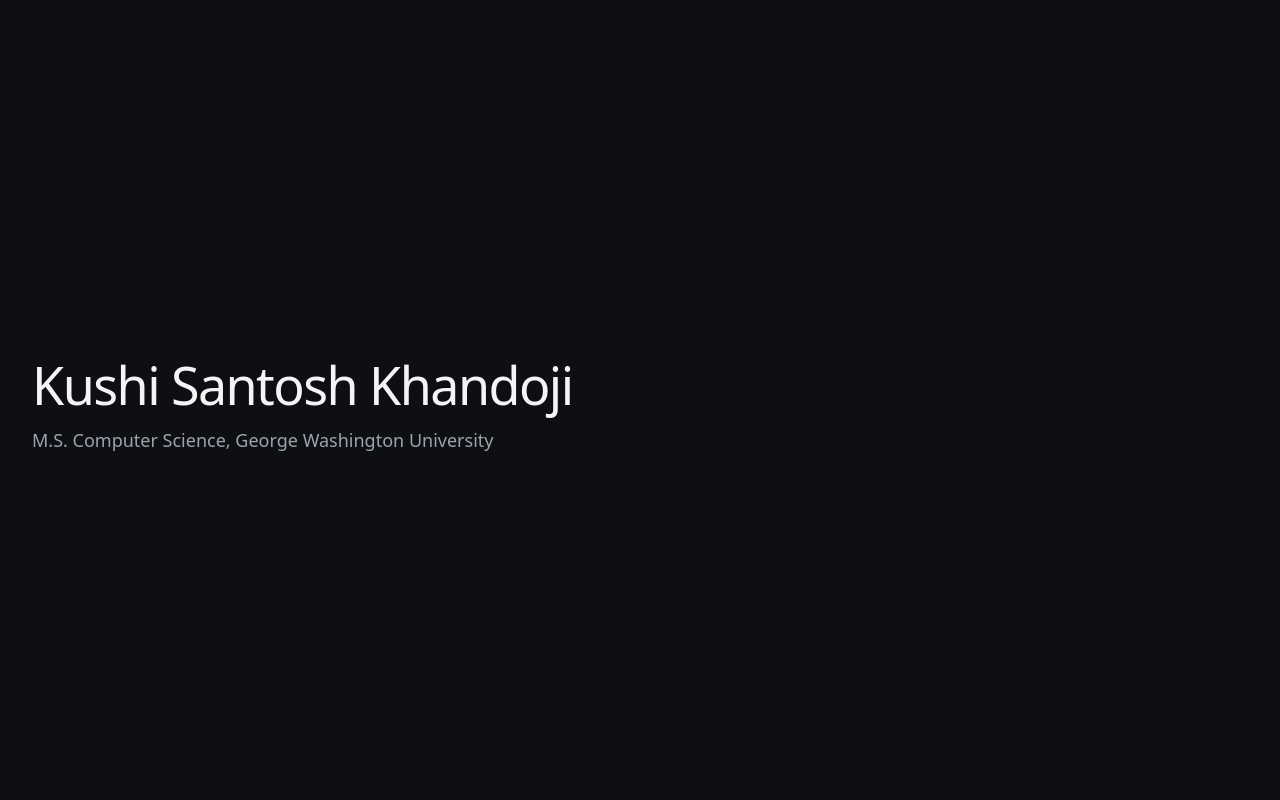
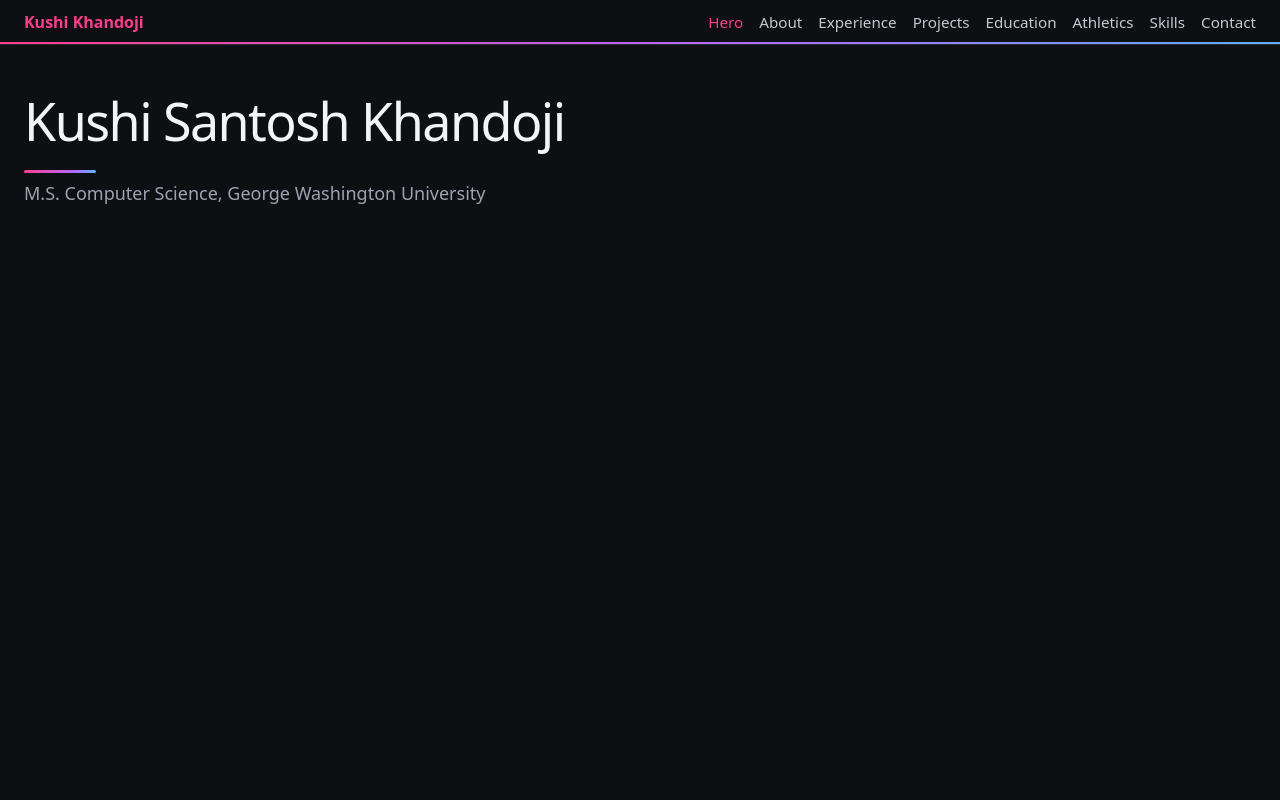
Before and after one commit to kushisantu/portfolio, a React (Vite) app: page / in a window 1280 px wide. Shown: the top 800 px of the page. Built offline with nearby package versions, Linux system fonts and the light colour scheme.

Commit message:
sticky nav created

```diff
--- a/src/App.tsx
+++ b/src/App.tsx
@@ -1,9 +1,163 @@
+import { useEffect, useRef, useState } from 'react'
+
+const sections = [
+  {
+    id: 'hero',
+    label: 'Hero',
+    heading: 'Kushi Santosh Khandoji',
+    text: 'M.S. Computer Science, George Washington University',
+  },
+  {
+    id: 'about',
+    label: 'About',
+    heading: 'About',
+    text: 'A short introduction will go here.',
+  },
+  {
+    id: 'experience',
+    label: 'Experience',
+    heading: 'Experience',
+    text: 'Experience entries will go here.',
+  },
+  {
+    id: 'projects',
+    label: 'Projects',
+    heading: 'Projects',
+    text: 'Project entries will go here.',
+  },
+  {
+    id: 'education',
+    label: 'Education',
+    heading: 'Education',
+    text: 'Education entries will go here.',
+  },
+  {
+    id: 'athletics',
+    label: 'Athletics',
+    heading: 'Athletics',
+    text: 'Athletics entries will go here.',
+  },
+  {
+    id: 'skills',
+    label: 'Skills',
+    heading: 'Skills',
+    text: 'Skills will go here.',
+  },
+  {
+    id: 'contact',
+    label: 'Contact',
+    heading: 'Contact',
+    text: 'Contact details will go here.',
+  },
+] as const
+
+type SectionId = (typeof sections)[number]['id']
+
+function markerLine() {
+  const header = document.querySelector('.site-header')
+  const bottom = header?.getBoundingClientRect().bottom ?? 48
+  return bottom + 32
+}
+
+function sectionAtMarker(): SectionId {
+  const line = markerLine()
+  let current: SectionId = sections[0].id
+  for (const section of sections) {
+    const node = document.getElementById(section.id)
+    if (node && node.getBoundingClientRect().top <= line) {
+      current = section.id
+    }
+  }
+  return current
+}
+
 function App() {
+  const [menuOpen, setMenuOpen] = useState(false)
+  const [activeId, setActiveId] = useState<SectionId>('hero')
+  const lockedId = useRef<SectionId | null>(null)
+
+  useEffect(() => {
+    function sync() {
+      const current = sectionAtMarker()
+      if (lockedId.current && current !== lockedId.current) return
+      lockedId.current = null
+      setActiveId((prev) => (prev === current ? prev : current))
+    }
+
+    function releaseLock() {
+      lockedId.current = null
+      sync()
+    }
+
+    window.addEventListener('scroll', sync, { passive: true })
+    window.addEventListener('scrollend', releaseLock)
+    window.addEventListener('wheel', releaseLock, { passive: true })
+    window.addEventListener('touchmove', releaseLock, { passive: true })
+    sync()
+
+    return () => {
+      window.removeEventListener('scroll', sync)
+      window.removeEventListener('scrollend', releaseLock)
+      window.removeEventListener('wheel', releaseLock)
+      window.removeEventListener('touchmove', releaseLock)
+    }
+  }, [])
+
+  function selectSection(id: SectionId) {
+    lockedId.current = id
+    setActiveId(id)
+    setMenuOpen(false)
+  }
+
   return (
-    <main>
-      <h1>Kushi Santosh Khandoji</h1>
-      <p>M.S. Computer Science, George Washington University</p>
-    </main>
+    <>
+      <header
+        className={menuOpen ? 'site-header is-open' : 'site-header'}
+        onKeyDown={(event) => {
+          if (event.key === 'Escape') setMenuOpen(false)
+        }}
+      >
+        <div className="header-bar">
+          <a className="brand" href="#hero" onClick={() => selectSection('hero')}>
+            Kushi Khandoji
+          </a>
+          <button
+            type="button"
+            className="menu-button"
+            aria-expanded={menuOpen}
+            aria-controls="site-nav"
+            onClick={() => setMenuOpen((open) => !open)}
+          >
+            {menuOpen ? 'Close' : 'Menu'}
+          </button>
+        </div>
+        <nav id="site-nav" aria-label="Page sections">
+          <ul className="nav-list">
+            {sections.map((section) => (
+              <li key={section.id}>
+                <a
+                  href={`#${section.id}`}
+                  aria-current={activeId === section.id ? 'true' : undefined}
+                  onClick={() => selectSection(section.id)}
+                >
+                  {section.label}
+                </a>
+              </li>
+            ))}
+          </ul>
+        </nav>
+      </header>
+
+      {sections.map((section) => {
+        const Heading = section.id === 'hero' ? 'h1' : 'h2'
+        return (
+          <section id={section.id} key={section.id}>
+            <Heading>{section.heading}</Heading>
+            <p>{section.text}</p>
+          </section>
+        )
+      })}
+    </>
   )
 }
 
--- a/src/index.css
+++ b/src/index.css
@@ -1,7 +1,13 @@
 :root {
   color-scheme: dark;
+  --pink: #ff3d8a;
+  --pink-soft: rgba(255, 61, 138, 0.16);
+  --purple: #b06bff;
+  --blue: #5eb0ff;
+  --bg: #0e0f12;
+  --line: #2a2c33;
   font-family: system-ui, "Segoe UI", Roboto, sans-serif;
-  background: #0e0f12;
+  background: var(--bg);
   color: #f3f4f6;
   font-synthesis: none;
   text-rendering: optimizeLegibility;
@@ -9,28 +15,185 @@
   -moz-osx-font-smoothing: grayscale;
 }
 
+html {
+  scroll-behavior: smooth;
+  scroll-padding-top: 4rem;
+}
+
+@media (prefers-reduced-motion: reduce) {
+  html {
+    scroll-behavior: auto;
+  }
+}
+
 body {
   margin: 0;
 }
 
-main {
-  min-height: 100svh;
+.site-header {
+  position: sticky;
+  top: 0;
+  z-index: 10;
   display: flex;
-  flex-direction: column;
-  justify-content: center;
-  box-sizing: border-box;
-  padding: 2rem;
+  align-items: center;
+  justify-content: space-between;
+  gap: 1.5rem;
+  background: var(--bg);
+  border-bottom: 1px solid var(--line);
+  padding: 0.7rem 1.5rem;
 }
 
-h1 {
+.site-header::after {
+  content: "";
+  position: absolute;
+  right: 0;
+  bottom: 0;
+  left: 0;
+  height: 2px;
+  background: linear-gradient(90deg, var(--pink), var(--purple) 58%, var(--blue));
+}
+
+.header-bar {
+  display: flex;
+  align-items: center;
+}
+
+.brand {
+  color: var(--pink);
+  font-weight: 600;
+  text-decoration: none;
+  white-space: nowrap;
+}
+
+.menu-button {
+  display: none;
+  margin-left: auto;
+  border: 1px solid #3a3d46;
+  border-radius: 6px;
+  background: transparent;
+  color: #f3f4f6;
+  font: inherit;
+  font-size: 0.95rem;
+  padding: 0.4rem 0.75rem;
+  cursor: pointer;
+}
+
+.site-header.is-open .menu-button {
+  border-color: var(--pink);
+  color: var(--pink);
+}
+
+.nav-list {
+  display: flex;
+  flex-wrap: wrap;
+  gap: 0.35rem 1rem;
+  list-style: none;
+  margin: 0;
+  padding: 0;
+}
+
+.nav-list a {
+  color: #c5c8d0;
+  font-size: 0.95rem;
+  text-decoration: none;
+}
+
+.nav-list a:hover {
+  color: #ff8ab6;
+}
+
+.nav-list a[aria-current="true"] {
+  color: var(--pink);
+}
+
+.nav-list a:focus-visible,
+.brand:focus-visible,
+.menu-button:focus-visible {
+  outline: 2px solid var(--pink);
+  outline-offset: 3px;
+}
+
+section {
+  min-height: 100svh;
+  box-sizing: border-box;
+  padding: 2.5rem 1.5rem 3rem;
+  border-bottom: 1px solid var(--line);
+}
+
+h1,
+h2 {
   margin: 0 0 0.5rem;
-  font-size: clamp(2rem, 5vw, 3.25rem);
   font-weight: 500;
   letter-spacing: -0.03em;
 }
 
+h1 {
+  font-size: clamp(2rem, 5vw, 3.25rem);
+}
+
+h1::after {
+  content: "";
+  display: block;
+  width: 4.5rem;
+  height: 3px;
+  margin-top: 0.85rem;
+  border-radius: 999px;
+  background: linear-gradient(90deg, var(--pink), var(--purple) 70%, var(--blue));
+}
+
+h2 {
+  font-size: clamp(1.75rem, 4vw, 2.5rem);
+}
+
 p {
   margin: 0;
+  max-width: 40rem;
   color: #9ca3af;
   font-size: 1.125rem;
 }
+
+@media (max-width: 960px) {
+  .site-header {
+    flex-wrap: wrap;
+    padding: 0.75rem 1rem;
+  }
+
+  .header-bar {
+    width: 100%;
+  }
+
+  .menu-button {
+    display: inline-flex;
+  }
+
+  #site-nav {
+    display: none;
+    width: 100%;
+  }
+
+  .site-header.is-open #site-nav {
+    display: block;
+    position: absolute;
+    top: 100%;
+    left: 0;
+    right: 0;
+    background: var(--bg);
+    border-bottom: 1px solid var(--line);
+    padding: 0.25rem 1rem 0.75rem;
+  }
+
+  .nav-list {
+    flex-direction: column;
+    width: 100%;
+    gap: 0.25rem;
+  }
+
+  .nav-list a {
+    display: block;
+    padding: 0.55rem 0;
+  }
+
+  section {
+    padding-inline: 1rem;
+  }
+}
```
